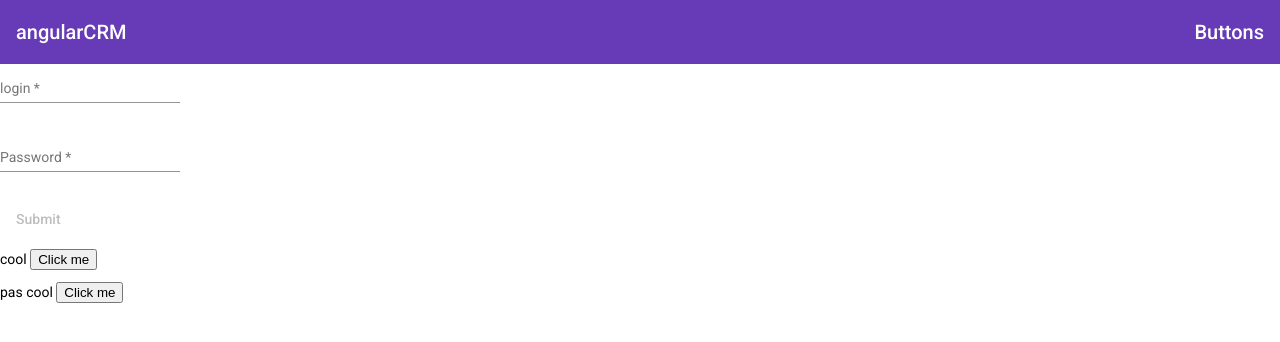
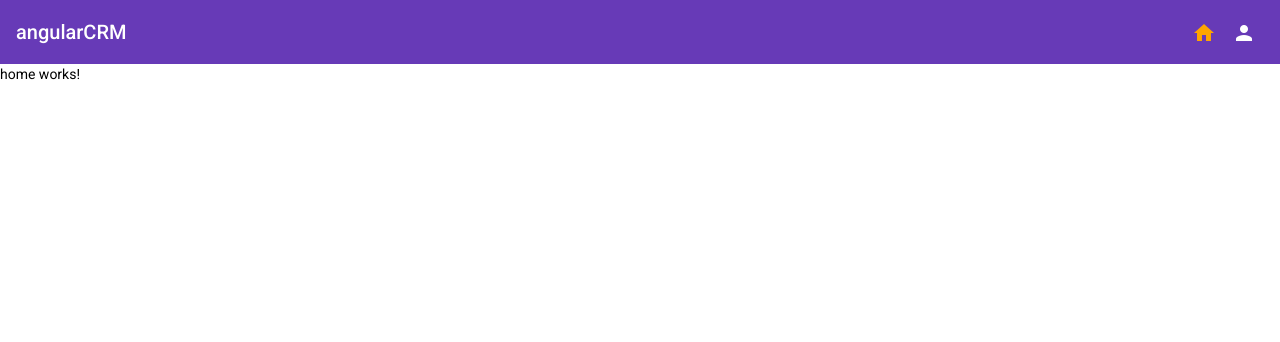
Before and after one commit to jollivetc/angularCRM-Octobre, an Angular app: page /home in a window 1280 px wide. Before the commit this address led to /. Shown: the top 342 px of the page. Built offline with nearby package versions, Linux system fonts and the light colour scheme.

Commit message:
navigation

```diff
--- a/src/app/app-material.module.ts
+++ b/src/app/app-material.module.ts
@@ -3,8 +3,11 @@ import {MatInputModule} from '@angular/material/input'
 import {MatButtonModule} from '@angular/material/button'
 import {MatFormFieldModule} from '@angular/material/form-field'
 import {MatToolbarModule} from '@angular/material/toolbar'
+import {MatTooltipModule} from '@angular/material/tooltip'
+import {MatIconModule} from '@angular/material/icon'
 
-const importExport= [MatInputModule, MatButtonModule, MatFormFieldModule, MatToolbarModule]
+
+const importExport= [MatInputModule, MatButtonModule, MatFormFieldModule, MatToolbarModule, MatTooltipModule, MatIconModule]
 
 @NgModule({
   declarations: [],
--- a/src/app/app-routing.module.ts
+++ b/src/app/app-routing.module.ts
@@ -1,7 +1,14 @@
 import { NgModule } from '@angular/core';
 import { RouterModule, Routes } from '@angular/router';
+import { HomeComponent } from './home/home.component';
+import { LoginComponent } from './login/login.component';
 
-const routes: Routes = [];
+const routes: Routes = [
+  {path:'', redirectTo:'login', pathMatch:'full'},
+  {path:'login', component:LoginComponent},
+  {path:'home', component:HomeComponent},
+  {path:'**', redirectTo:'home'}
+];
 
 @NgModule({
   imports: [RouterModule.forRoot(routes)],
--- a/src/app/app.component.html
+++ b/src/app/app.component.html
@@ -2,11 +2,15 @@
   <mat-toolbar color="primary">
     <span>{{title}}</span>
     <span class="fill-space"></span>
-    <span>Buttons</span>
+    <span>
+      <a mat-icon-button routerLink="/home" routerLinkActive="is-active" matTooltip="Home">
+        <mat-icon>home</mat-icon>
+      </a>
+      <a mat-icon-button routerLink="/login" routerLinkActive="is-active" matTooltip="Login">
+        <mat-icon>person</mat-icon>
+      </a>
+    </span>
   </mat-toolbar>
 </div>
 
-<crm-login></crm-login>
-
-<crm-dummy [label]="param" (finished)="onFinished($event)"></crm-dummy>
-<crm-dummy label="pas cool" (finished)="onPasCool($event)"></crm-dummy>
+<router-outlet></router-outlet>
--- a/src/app/app.module.ts
+++ b/src/app/app.module.ts
@@ -9,13 +9,15 @@ import { BrowserAnimationsModule } from '@angular/platform-browser/animations';
 import { AppMaterialModule } from './app-material.module';
 import { DummyComponent } from './component/dummy/dummy.component';
 import { HelpComponent } from './component/help/help.component';
+import { HomeComponent } from './home/home.component';
 
 @NgModule({
   declarations: [
     AppComponent,
     LoginComponent,
     DummyComponent,
-    HelpComponent
+    HelpComponent,
+    HomeComponent
   ],
   imports: [
     BrowserModule,
--- /dev/null
+++ b/src/app/home/home.component.html
@@ -0,0 +1 @@
+<p>home works!</p>
--- /dev/null
+++ b/src/app/home/home.component.ts
@@ -0,0 +1,15 @@
+import { Component, OnInit } from '@angular/core';
+
+@Component({
+  selector: 'crm-home',
+  templateUrl: './home.component.html',
+  styleUrls: ['./home.component.scss']
+})
+export class HomeComponent implements OnInit {
+
+  constructor() { }
+
+  ngOnInit(): void {
+  }
+
+}
--- a/src/app/login/login.component.ts
+++ b/src/app/login/login.component.ts
@@ -1,5 +1,6 @@
 import { Component, OnInit } from '@angular/core';
 import { AbstractControl, FormControl, FormGroup, ValidationErrors, Validators } from '@angular/forms';
+import { Router } from '@angular/router';
 import { AuthenticationService } from './authentication.service';
 
 @Component({
@@ -15,7 +16,7 @@ export class LoginComponent implements OnInit {
     minlength: 'Login doit faire 3 caractères'
   }
 
-  constructor(private authent:AuthenticationService) {
+  constructor(private authent:AuthenticationService, private router:Router) {
     this.loginForm = new FormGroup({
       login: new FormControl('',[Validators.required, Validators.minLength(3)]),
       password: new FormControl('',[Validators.required, checkNo$InPassword])
@@ -27,7 +28,9 @@ export class LoginComponent implements OnInit {
 
   login():void{
     const user:any = this.authent.authentUser(this.loginForm.value.login, this.loginForm.value.password);
-    console.log(user)
+    if(user){
+      this.router.navigateByUrl('/home');
+    }
   }
 }
 
--- a/src/styles.scss
+++ b/src/styles.scss
@@ -6,3 +6,6 @@ body { margin: 0; font-family: Roboto, "Helvetica Neue", sans-serif; }
 input.ng-invalid.ng-touched{
   border-color: red;
 }
+.is-active {
+  color:orange
+ }
```
Also changed, not shown: src/app/home/home.component.scss (added), 1 other file (tests, documents, lock files or other folders).
